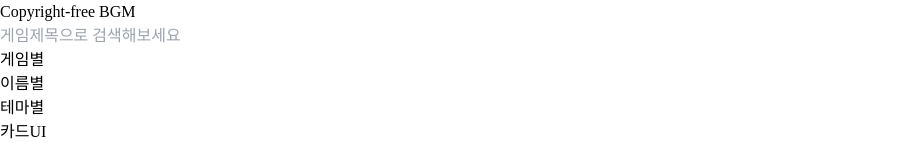
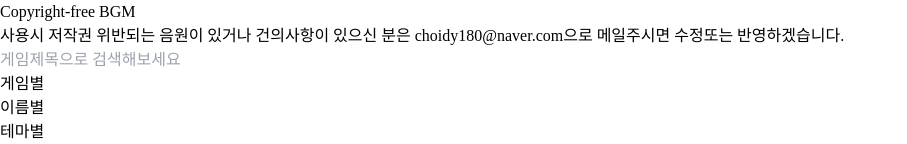
Before and after one commit to choidy180/none-copyright-bgm, a Next.js app: page / in a window 1280 px wide. Shown: the top 144 px of the page, without its empty margins (0-907 px from the left). Built offline with nearby package versions, Linux system fonts and the light colour scheme; a web font is replaced by a local one.

Commit message:
'deploy'

```diff
--- a/src/app/page.tsx
+++ b/src/app/page.tsx
@@ -23,6 +23,7 @@ export default function Home() {
     return (
         <div className="w-full flex flex-col justify-start items-center p-[20px]">
             <h4 className="mt-[100px] text-[34px] font-bold en mb-[80px]">Copyright-free BGM</h4>
+            <p className="mb-[14px] text-[16px]">사용시 저작권 위반되는 음원이 있거나 건의사항이 있으신 분은 choidy180@naver.com으로 메일주시면 수정또는 반영하겠습니다.</p>
             <input
                 type="text"
                 placeholder={`${theme === 0 ? '게임제목으로 검색해보세요':''}${theme === 1 ? '음악제목으로 검색해보세요':''}${theme === 2 ? '테마명으로 검색해보세요':''}`}
```
